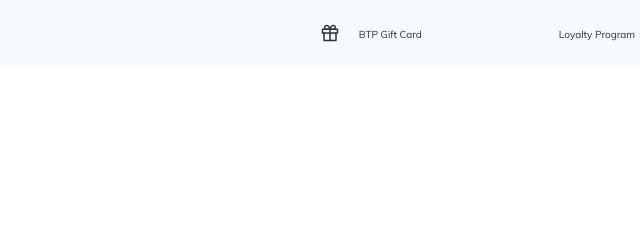
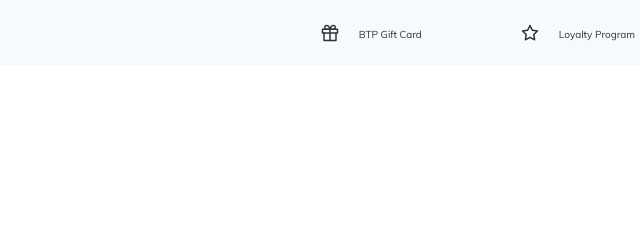
Before and after one commit to rnikolaenkov/hotel-booking, a plain HTML site: page index.html in a window 1280 px wide. Shown: the top 240 px of the page, 640-1280 px from the left. Drawn offline with Linux system fonts and the light colour scheme.

Commit message:
добавил опасити на ховер

```diff
--- a/css/style.css
+++ b/css/style.css
@@ -86,6 +86,11 @@
   color: #333333;
   text-decoration: none;
   padding-left: 38px;
+  transition: 0.2s;
+}
+
+.header__navtop-link:hover {
+  opacity: 0.65;
 }
 
 .header__navtop-link_image_gift:before {
@@ -98,4 +103,14 @@
   left: 0;
 }
 
+.header__navtop-link_image_loyalty:before {
+  content: "";
+  display: inline-block;
+  width: 18px;
+  height: 18px;
+  background: url('../images/star.svg') no-repeat center center;
+  position: absolute;
+  left: 0;
+}
+
 /* end header */
--- a/index.html
+++ b/index.html
@@ -21,7 +21,7 @@
       </p>
       <ul class="header__navtop-items">
         <li class="header__navtop-item"><a class="header__navtop-link header__navtop-link_image_gift" href="#!">BTP Gift Card</a></li>
-        <li class="header__navtop-item"><a class="header__navtop-link" href="#!">Loyalty Program</a></li>
+        <li class="header__navtop-item"><a class="header__navtop-link header__navtop-link_image_loyalty" href="#!">Loyalty Program</a></li>
       </ul>
     </div>
     <div class="header__navbar">
```
Also changed, not shown: images/star.svg (added).
